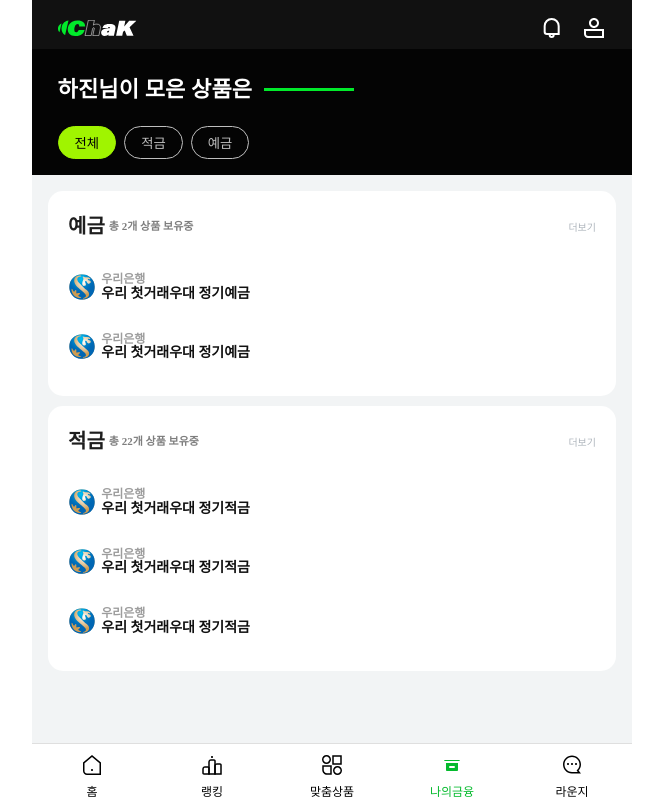
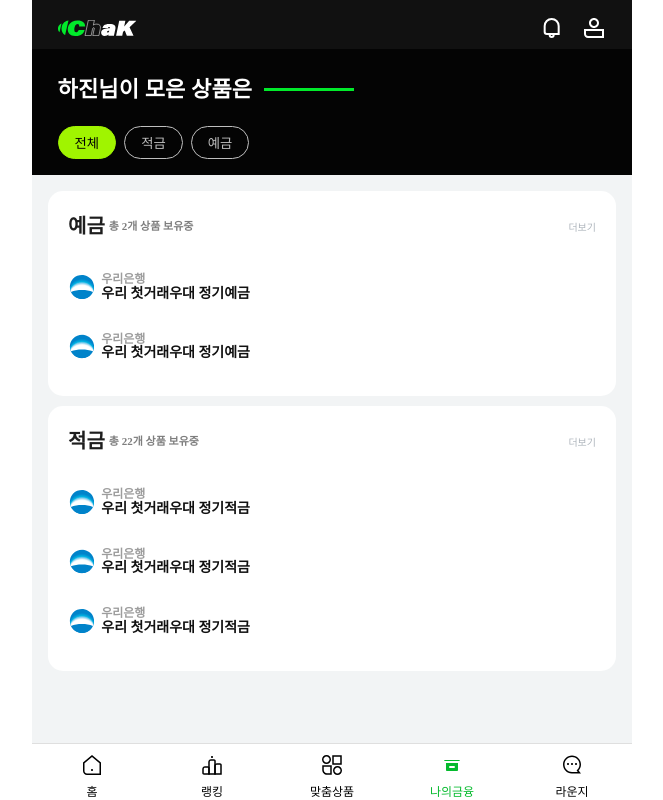
Before and after one commit to fastcampers2jo/FE, a React (Vite) app: page /finance in a window 1280 px wide. Shown: the whole page, without its empty margins (308-971 px from the left). Built offline with nearby package versions, Linux system fonts and the light colour scheme; no server answers; a web font is replaced by a local one.

Commit message:
feat: finance detail page 생성

```diff
--- a/src/mockupData/finance.ts
+++ b/src/mockupData/finance.ts
@@ -6,10 +6,12 @@
       {
         title: "우리 첫거래우대 정기예금",
         bank: "우리은행",
+        bankLogo: "/src/assets/bank06.svg",
       },
       {
         title: "우리 첫거래우대 정기예금",
         bank: "우리은행",
+        bankLogo: "/src/assets/bank06.svg",
       },
     ],
   },
@@ -20,90 +22,112 @@
       {
         title: "우리 첫거래우대 정기적금",
         bank: "우리은행",
+        bankLogo: "/src/assets/bank06.svg",
       },
       {
         title: "우리 첫거래우대 정기적금",
         bank: "우리은행",
+        bankLogo: "/src/assets/bank06.svg",
       },
       {
         title: "우리 첫거래우대 정기적금",
         bank: "우리은행",
+        bankLogo: "/src/assets/bank06.svg",
       },
       {
         title: "우리 첫거래우대 정기적금",
         bank: "우리은행",
+        bankLogo: "/src/assets/bank06.svg",
       },
       {
         title: "우리 첫거래우대 정기적금",
         bank: "우리은행",
+        bankLogo: "/src/assets/bank06.svg",
       },
       {
         title: "우리 첫거래우대 정기적금",
         bank: "우리은행",
+        bankLogo: "/src/assets/bank06.svg",
       },
       {
         title: "우리 첫거래우대 정기적금",
         bank: "우리은행",
+        bankLogo: "/src/assets/bank06.svg",
       },
       {
         title: "우리 첫거래우대 정기적금",
         bank: "우리은행",
+        bankLogo: "/src/assets/bank06.svg",
       },
       {
         title: "우리 첫거래우대 정기적금",
         bank: "우리은행",
+        bankLogo: "/src/assets/bank06.svg",
       },
       {
         title: "우리 첫거래우대 정기적금",
         bank: "우리은행",
+        bankLogo: "/src/assets/bank06.svg",
       },
       {
         title: "우리 첫거래우대 정기적금",
         bank: "우리은행",
+        bankLogo: "/src/assets/bank06.svg",
       },
       {
         title: "우리 첫거래우대 정기적금",
         bank: "우리은행",
+        bankLogo: "/src/assets/bank06.svg",
       },
       {
         title: "우리 첫거래우대 정기적금",
         bank: "우리은행",
+        bankLogo: "/src/assets/bank06.svg",
       },
       {
         title: "우리 첫거래우대 정기적금",
         bank: "우리은행",
+        bankLogo: "/src/assets/bank06.svg",
       },
       {
         title: "우리 첫거래우대 정기적금",
         bank: "우리은행",
+        bankLogo: "/src/assets/bank06.svg",
       },
       {
         title: "우리 첫거래우대 정기적금",
         bank: "우리은행",
+        bankLogo: "/src/assets/bank06.svg",
       },
       {
         title: "우리 첫거래우대 정기적금",
         bank: "우리은행",
+        bankLogo: "/src/assets/bank06.svg",
       },
       {
         title: "우리 첫거래우대 정기적금",
         bank: "우리은행",
+        bankLogo: "/src/assets/bank06.svg",
       },
       {
         title: "우리 첫거래우대 정기적금",
         bank: "우리은행",
+        bankLogo: "/src/assets/bank06.svg",
       },
       {
         title: "우리 첫거래우대 정기적금",
         bank: "우리은행",
+        bankLogo: "/src/assets/bank06.svg",
       },
       {
         title: "우리 첫거래우대 정기적금",
         bank: "우리은행",
+        bankLogo: "/src/assets/bank06.svg",
       },
       {
         title: "우리 첫거래우대 정기적금",
         bank: "우리은행",
+        bankLogo: "/src/assets/bank06.svg",
       },
     ],
   },
--- /dev/null
+++ b/src/pages/finance/financeDetailPage.tsx
@@ -0,0 +1,31 @@
+import MainHomeBar from "components/homebar";
+import { useLocation } from "react-router-dom";
+import styles from "./styles.module.scss";
+
+const FinanceDetailPage = () => {
+  const location = useLocation();
+  const { product } = location.state;
+
+  return (
+    <>
+      <MainHomeBar pagename="나의 상품" />
+      <section className={styles.finance_detail_page}>
+        <div className={styles.finance_detail_page_title}>
+          <span className={styles.finance_detail_page_title_text}>
+            <img
+              src={product.bankLogo}
+              alt={`${product.bank} 로고`}
+            />
+            <span>{product.bank}</span>
+            <span> {product.title}</span>
+          </span>
+          <span className={styles.finance_detail_page_title_cnt}>
+            3회 남았습니다
+          </span>
+        </div>
+      </section>
+    </>
+  );
+};
+
+export default FinanceDetailPage;
--- a/src/pages/finance/styles.module.scss
+++ b/src/pages/finance/styles.module.scss
@@ -39,3 +39,36 @@
   gap: 10px;
   overflow: auto;
 }
+
+.finance_detail_page {
+  background: var(--color-111);
+  padding: 20px 16px;
+  color: var(--color-fff);
+  &_title {
+    display: flex;
+    justify-content: space-between;
+    align-items: center;
+    margin-bottom: 24px;
+    &_text {
+      display: flex;
+      align-items: center;
+      gap: 7px;
+      img {
+        width: 24px;
+      }
+      span:nth-of-type(1) {
+        font-size: 16px;
+        font-weight: 600;
+      }
+      span:nth-of-type(2) {
+        font-size: 15px;
+      }
+    }
+    &_cnt {
+      background: var(--color-BCFF3A);
+      color: var(--color-333);
+      padding: 5px 3px;
+      border-radius: 2px;
+    }
+  }
+}
--- a/src/pages/index.ts
+++ b/src/pages/index.ts
@@ -4,6 +4,7 @@
 export { default as Signup } from "./signup";
 export { default as Mypage } from "./mypage";
 export { default as Finance } from "./finance";
+export { default as FinanceDetailPage } from "./finance/financeDetailPage";
 export { default as Alarm } from "./alarm";
 export { default as Ranking } from "./ranking";
 export { default as ComparisonPage } from "./comparison";
--- a/src/template/productCard/index.tsx
+++ b/src/template/productCard/index.tsx
@@ -1,4 +1,5 @@
 import { useTab } from "stores/useTab";
+import { Link } from "react-router-dom";
 import styles from "./styles.module.scss";
 
 interface IProductType {
@@ -7,6 +8,7 @@
   products: {
     title: string;
     bank: string;
+    bankLogo: string;
   }[];
 }
 
@@ -43,15 +45,20 @@
             key={i}
             className={!activeTab ? styles.all : ""}
           >
+            <Link
+              to={`/finance/${list.title}_${i}`}
+              state={{ product: list }}
+            >
               <img
                 className={styles.product_card_list_bank_logo}
-              src="./src/assets/bank05.svg"
+                src={list.bankLogo}
                 alt={`${list.bank} 로고`}
               />
               <div className={styles.product_card_list_contents}>
                 <h4>{list.bank}</h4>
                 <p>{list.title}</p>
               </div>
+            </Link>
           </li>
         ))}
       </ul>
--- a/src/template/productCard/styles.module.scss
+++ b/src/template/productCard/styles.module.scss
@@ -33,10 +33,12 @@
     display: flex;
     flex-direction: column;
     li {
-      display: flex;
-      gap: 5.75px;
-      padding: 16px 0;
       border-bottom: 1px solid var(--color-F1F3F5);
+      a {
+        display: flex;
+        gap: 5.75px;
+        padding: 16px 0;
+      }
       &:last-child,
       &.all {
         border-bottom: none;
```
Also changed, not shown: src/router.tsx (+21 -2 lines). Lines whose indentation alone changed are shown as unchanged.
